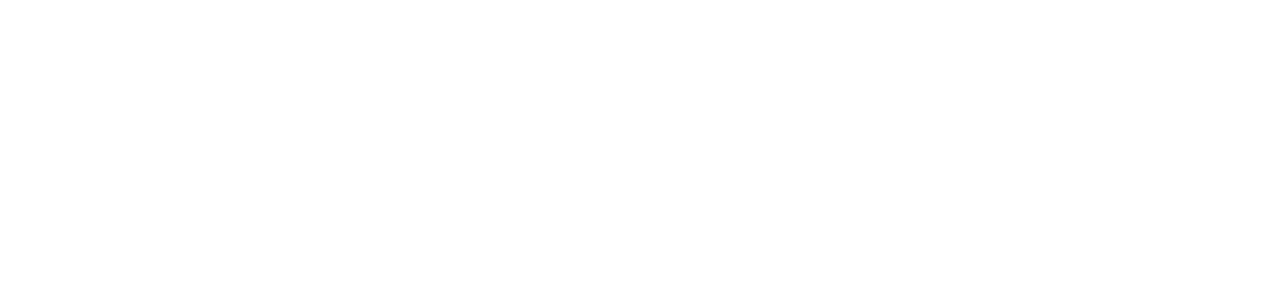
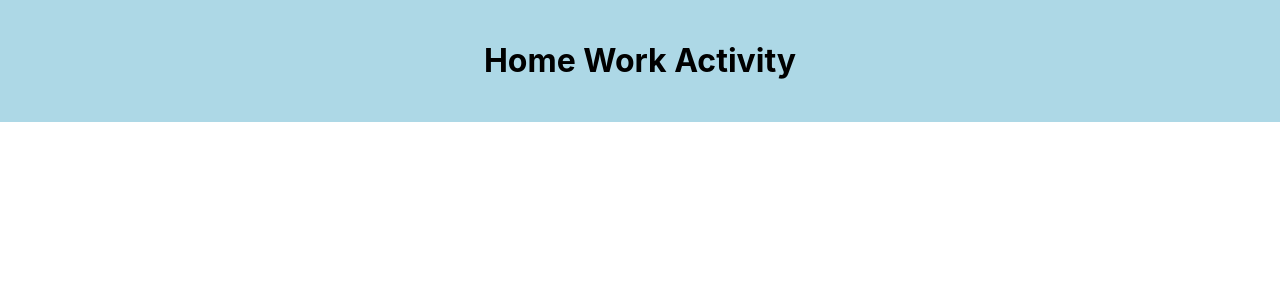
Before and after one commit to mosraful21/home-work-activity, a React (Create React App) app: page / in a window 1280 px wide. Shown: the top 300 px of the page. Built offline with nearby package versions, Linux system fonts and the light colour scheme.

Commit message:
header part

```diff
--- a/src/App.js
+++ b/src/App.js
@@ -1,10 +1,10 @@
-import logo from './logo.svg';
 import './App.css';
+import Header from './components/Header/Header';
 
 function App() {
   return (
-    <div className="App">
-
+    <div>
+      <Header></Header>
     </div>
   );
 }
--- /dev/null
+++ b/src/components/Header/Header.css
@@ -0,0 +1,7 @@
+.header{
+    background-color: lightblue;
+    padding: 20px;
+}
+h1{
+    text-align: center;
+}
--- /dev/null
+++ b/src/components/Header/Header.js
@@ -0,0 +1,12 @@
+import React from 'react';
+import './Header.css'
+
+const Header = () => {
+    return (
+        <div className='header'>
+            <h1>Home Work Activity</h1>
+        </div>
+    );
+};
+
+export default Header;
```
Also changed, not shown: src/components/Header/Work/Work.css (added), src/components/Header/Work/Work.js (added).
